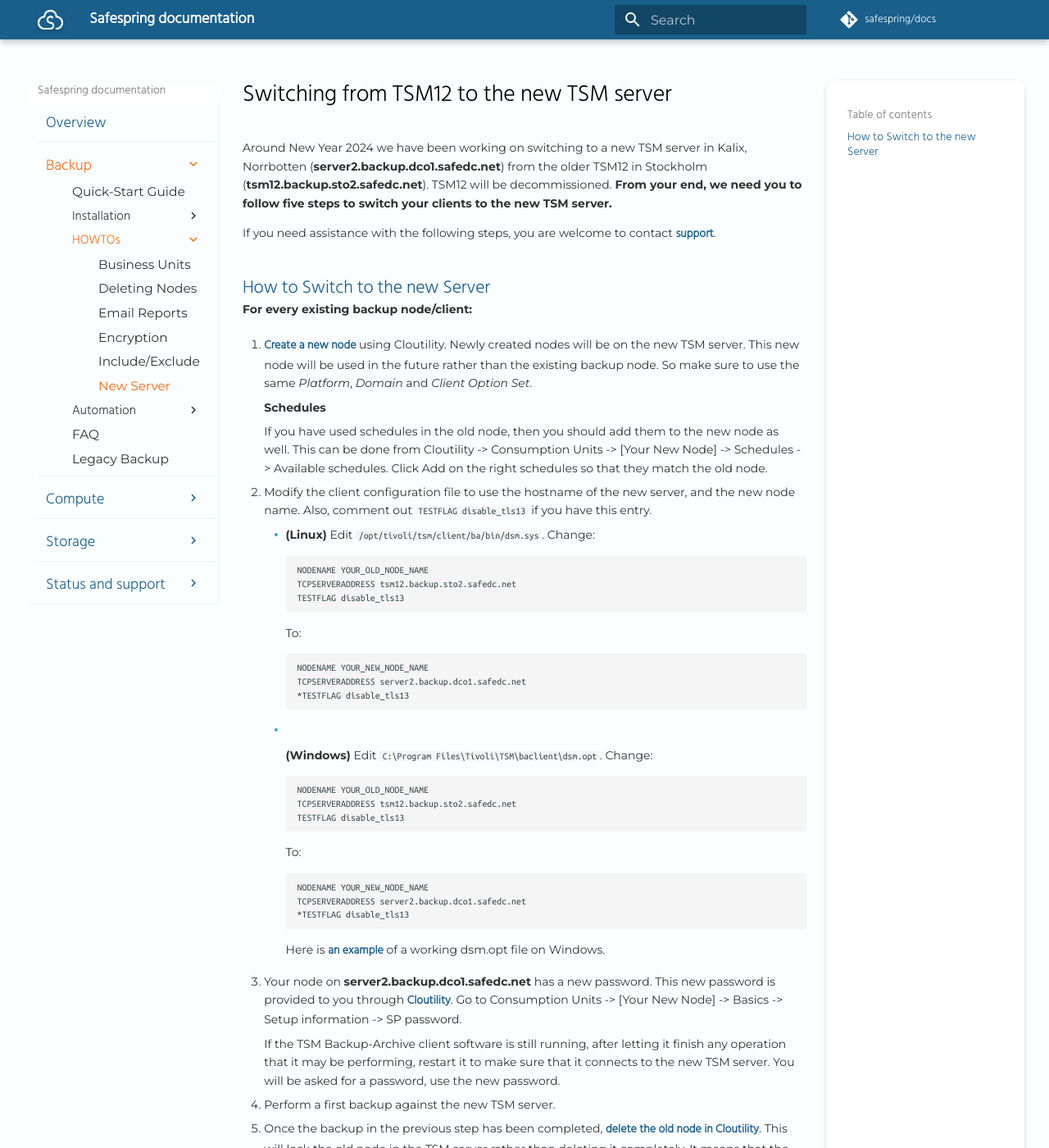
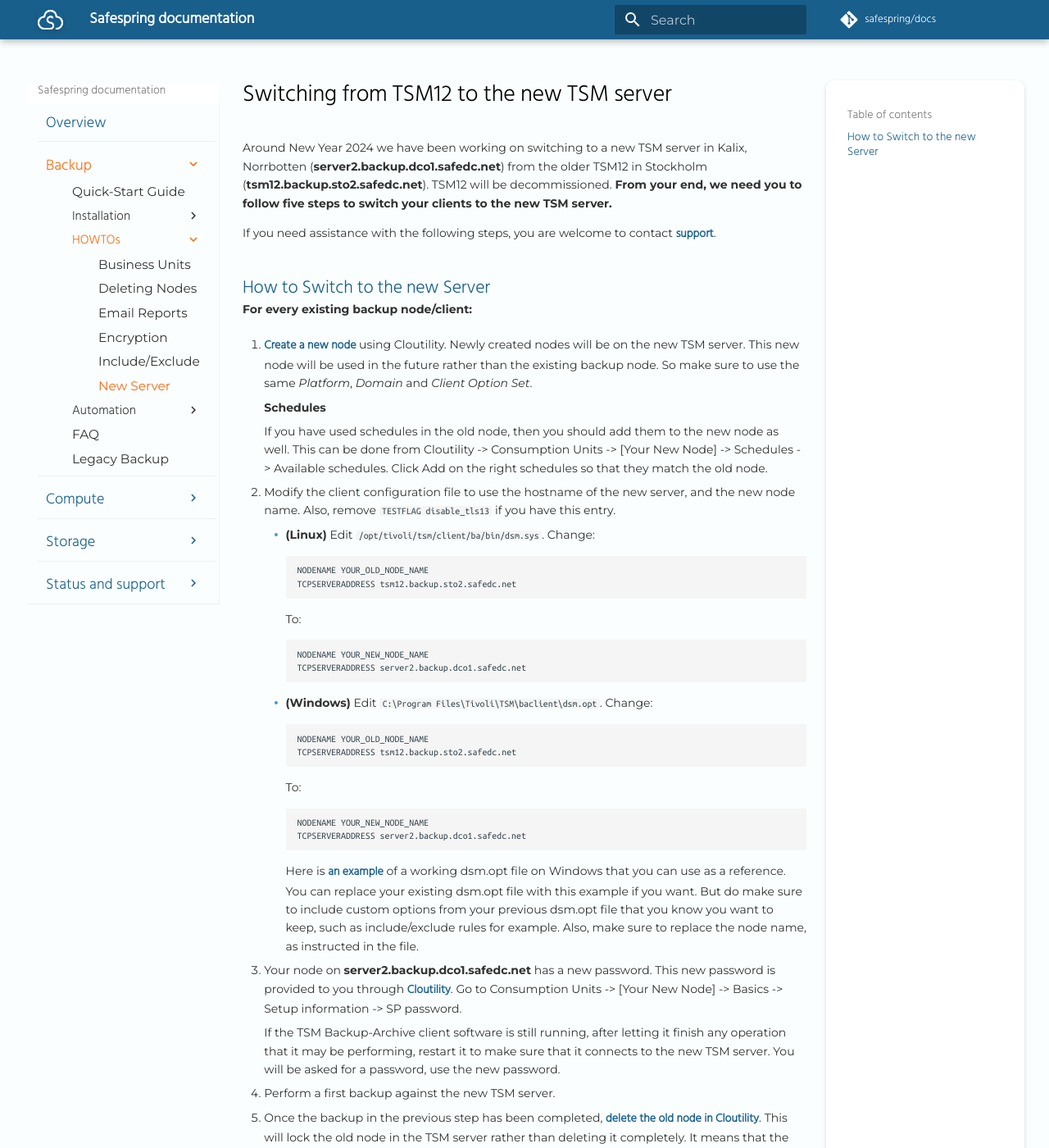
Before and after one commit to safespring/docs, an MkDocs documentation site: the page built from content/backup/howto/switch-from-tsm12.md, in a window 1280 px wide and 1400 px high. Shown: the whole window at 82% size. Built offline with MkDocs 1.6.1 and Material for MkDocs 9.7.7, drawn with Linux system fonts in a browser that asks for light colours; a script that is not in the unit is left out; comment, search, counter and statistics services are not loaded.

Commit message:
Improved migration instructions.

````diff
--- a/content/backup/howto/switch-from-tsm12.md
+++ b/content/backup/howto/switch-from-tsm12.md
@@ -32,36 +32,36 @@
 
 2. Modify the client configuration file to use the hostname of the new server,
    and the new node name.
-   Also, comment out `TESTFLAG disable_tls13` if you have this entry.
+   Also, remove `TESTFLAG disable_tls13` if you have this entry.
 
      - **(Linux)** Edit `/opt/tivoli/tsm/client/ba/bin/dsm.sys`.
        Change:
        ```
        NODENAME YOUR_OLD_NODE_NAME
        TCPSERVERADDRESS tsm12.backup.sto2.safedc.net
-       TESTFLAG disable_tls13
        ```
        To:
        ```
        NODENAME YOUR_NEW_NODE_NAME
        TCPSERVERADDRESS server2.backup.dco1.safedc.net
-       *TESTFLAG disable_tls13
        ```
      - **(Windows)** Edit `C:\Program Files\Tivoli\TSM\baclient\dsm.opt`.
        Change:
        ```
        NODENAME YOUR_OLD_NODE_NAME
        TCPSERVERADDRESS tsm12.backup.sto2.safedc.net
-       TESTFLAG disable_tls13
        ```
        To:
        ```
        NODENAME YOUR_NEW_NODE_NAME
        TCPSERVERADDRESS server2.backup.dco1.safedc.net
-       *TESTFLAG disable_tls13
        ```
-
-         Here is <a href="https://raw.githubusercontent.com/safespring/cloud-BaaS/master/windows/dsm.opt.example" target="_blank">an example</a> of a working dsm.opt file on Windows.
+         Here is <a href="https://raw.githubusercontent.com/safespring/cloud-BaaS/master/windows/dsm.opt.example" target="_blank">an example</a> of a working dsm.opt file on Windows
+         that you can use as a reference. You can replace your existing dsm.opt
+         file with this example if you want. But do make sure to include
+         custom options from your previous dsm.opt file that you know you want
+         to keep, such as include/exclude rules for example.
+         Also, make sure to replace the node name, as instructed in the file.
 
 3. Your node on **server2.backup.dco1.safedc.net** has a new password.
    This new password is provided to you through
````
